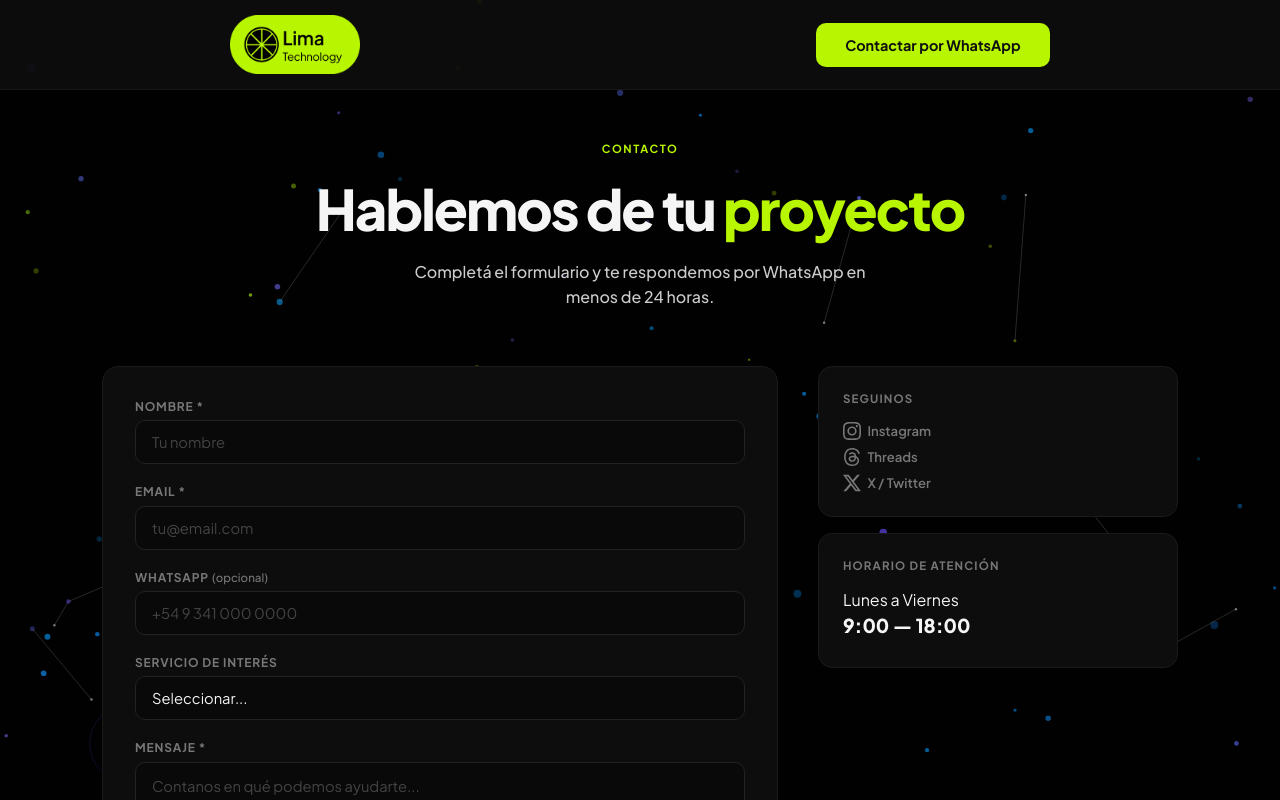
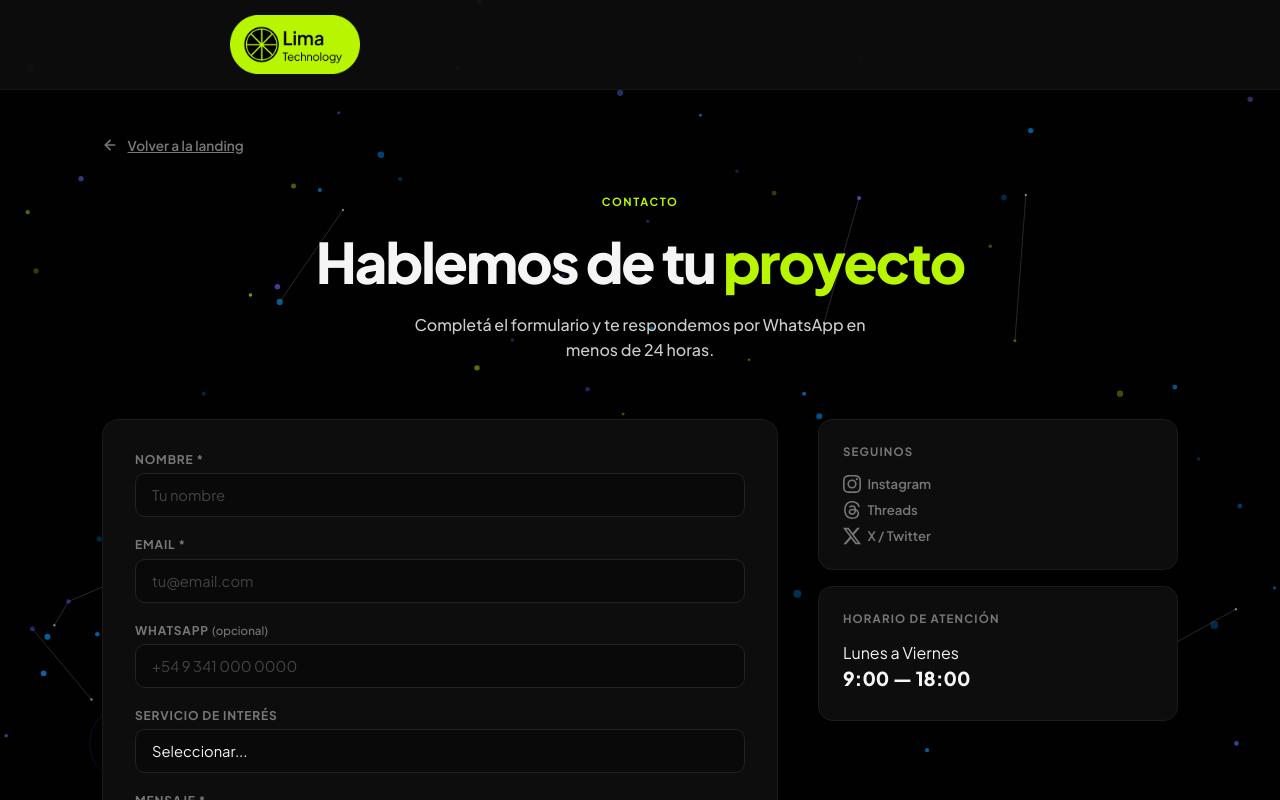
Before and after one commit to limatechnology/lima-landing-1.1, a Next.js app: page /contacto in a window 1280 px wide. Shown: the top 800 px of the page. Built offline with nearby package versions, Linux system fonts and the light colour scheme.

Commit message:
Refactor UI: Fix navbar logo transition, align navbar links, add back button to contacto, and remove WhatsApp button from nav

```diff
--- a/app/contacto/page.js
+++ b/app/contacto/page.js
@@ -299,14 +299,20 @@ export default function ContactoPage() {
         <a href="/" className="nl">
           <img src="/LimaTechnology.png" alt="Logo de Lima Technology - Expertos en Ciberseguridad y Crecimiento Digital" className="nl-img" />
         </a>
-        <div className="ncw">
-          <a href={WA} target="_blank" rel="noopener noreferrer" className="btn btn-primary">Contactar por WhatsApp</a>
-        </div>
+
       </nav>
 
       <main className="ct-main">
 
-        <div className="ct-hero">
+
+      <div style={{ marginBottom: "2rem" }}>
+        <a href="/" className="btn-extra" style={{ display: "inline-flex" }}>
+          <svg width="16" height="16" viewBox="0 0 24 24" fill="none" stroke="currentColor" strokeWidth="2.5" strokeLinecap="round" strokeLinejoin="round" style={{marginRight:"0.2rem"}}><path d="M19 12H5"/><path d="M12 19l-7-7 7-7"/></svg>
+          Volver a la landing
+        </a>
+      </div>
+      <div className="ct-hero">
+
           <span className="sl">Contacto</span>
           <h1 className="ct-title">Hablemos de tu <span className="hl">proyecto</span></h1>
           <p className="ct-sub">Completá el formulario y te respondemos por WhatsApp en menos de 24 horas.</p>
--- a/app/globals.css
+++ b/app/globals.css
@@ -4,8 +4,8 @@
 body{font-family:'Plus Jakarta Sans',-apple-system,sans-serif;background:var(--bg);color:var(--t1);overflow-x:hidden;-webkit-font-smoothing:antialiased}
 ::-webkit-scrollbar{width:5px}::-webkit-scrollbar-track{background:var(--bg)}::-webkit-scrollbar-thumb{background:#333;border-radius:3px}
 .nav{position:fixed;top:0;left:0;right:0;z-index:100;height:90px;padding:0 18%;display:flex;align-items:center;justify-content:space-between;background:rgba(16,16,16,.8);backdrop-filter:blur(24px);border-bottom:1px solid rgba(255,255,255,.05);transition:all 0.4s cubic-bezier(0.16, 1, 0.3, 1)}.nav.sc{height:75px;padding:0 18%}
-.nl{display:flex;align-items:center;gap:.65rem;text-decoration:none;color:var(--t1)}.nl-img{width:130px;height:66px;display:block;transition:all 0.4s cubic-bezier(0.16, 1, 0.3, 1);object-fit:contain}.nav.sc .nl-img{height:54px;width:auto}
-.nk{display:flex;gap:1.75rem;list-style:none}.nk a,.nk button{text-decoration:none;color:var(--t3);font-size:.8rem;font-weight:600;transition:color .2s;background:none;border:none;cursor:pointer;font-family:inherit}.nk a:hover,.nk button:hover{color:var(--lima)}
+.nl{display:flex;align-items:center;gap:.65rem;text-decoration:none;color:var(--t1)}.nl-img{width:130px;height:66px;display:block;transition:all 0.4s cubic-bezier(0.16, 1, 0.3, 1);object-fit:contain}.nav.sc .nl-img{width:106px;height:54px}
+.nk{display:flex;align-items:center;gap:1.75rem;list-style:none}.nk a,.nk button{text-decoration:none;color:var(--t3);font-size:.8rem;font-weight:600;transition:color .2s;background:none;border:none;cursor:pointer;font-family:inherit;padding:0;margin:0;line-height:1.5;display:inline-flex;align-items:center}.nk a:hover,.nk button:hover{color:var(--lima)}
 .nk-item-has-submenu{position:relative;display:flex;align-items:center}.nk-item-has-submenu:hover .submenu{opacity:1;visibility:visible;}
 .submenu{position:absolute;top:100%;left:50%;transform:translateX(-50%) translateY(10px);background:rgba(20,20,20,.95);backdrop-filter:blur(16px);border:1px solid var(--brd);border-radius:10px;padding:.5rem;min-width:180px;list-style:none;opacity:0;visibility:hidden;transition:all 0.4s cubic-bezier(0.16, 1, 0.3, 1) ease;box-shadow:0 10px 30px rgba(0,0,0,.5);margin-top:.5rem}
 .submenu li a{display:block;padding:.6rem .8rem;color:var(--t2);font-size:.75rem;border-radius:6px;white-space:nowrap;transition:all .2s}.submenu li a:hover{background:rgba(184,245,0,.1);color:var(--lima)}
--- a/app/page.js
+++ b/app/page.js
@@ -382,7 +382,7 @@ export default function LimaTechnology() {
           <img src="/LimaTechnology.png" alt="Logo de Lima Technology - Expertos en Ciberseguridad y Crecimiento Digital" className="nl-img" />
         </a>
 
-        <div className="ncw"><a href={WA} target="_blank" rel="noopener noreferrer" className="btn btn-primary">Contactar por WhatsApp</a></div>
+
       </nav>
       <AllPlansPage onBack={goHome} />
       <footer className="ftr">
@@ -412,7 +412,7 @@ export default function LimaTechnology() {
           <li><a href="#clientes" onClick={() => setMob(false)}>Clientes</a></li>
           <li><a href="/contacto" onClick={() => setMob(false)}>Contacto</a></li>
         </ul>
-        <div className="ncw"><a href={WA} target="_blank" rel="noopener noreferrer" className="btn btn-primary">Agendar Consulta</a></div>
+
         <button className="btn-menu" onClick={() => setMob(!mob)} aria-label={mob ? "Cerrar menú" : "Abrir menú"}>{mob ? "✕" : "☰"}</button>
       </nav>
 
```
